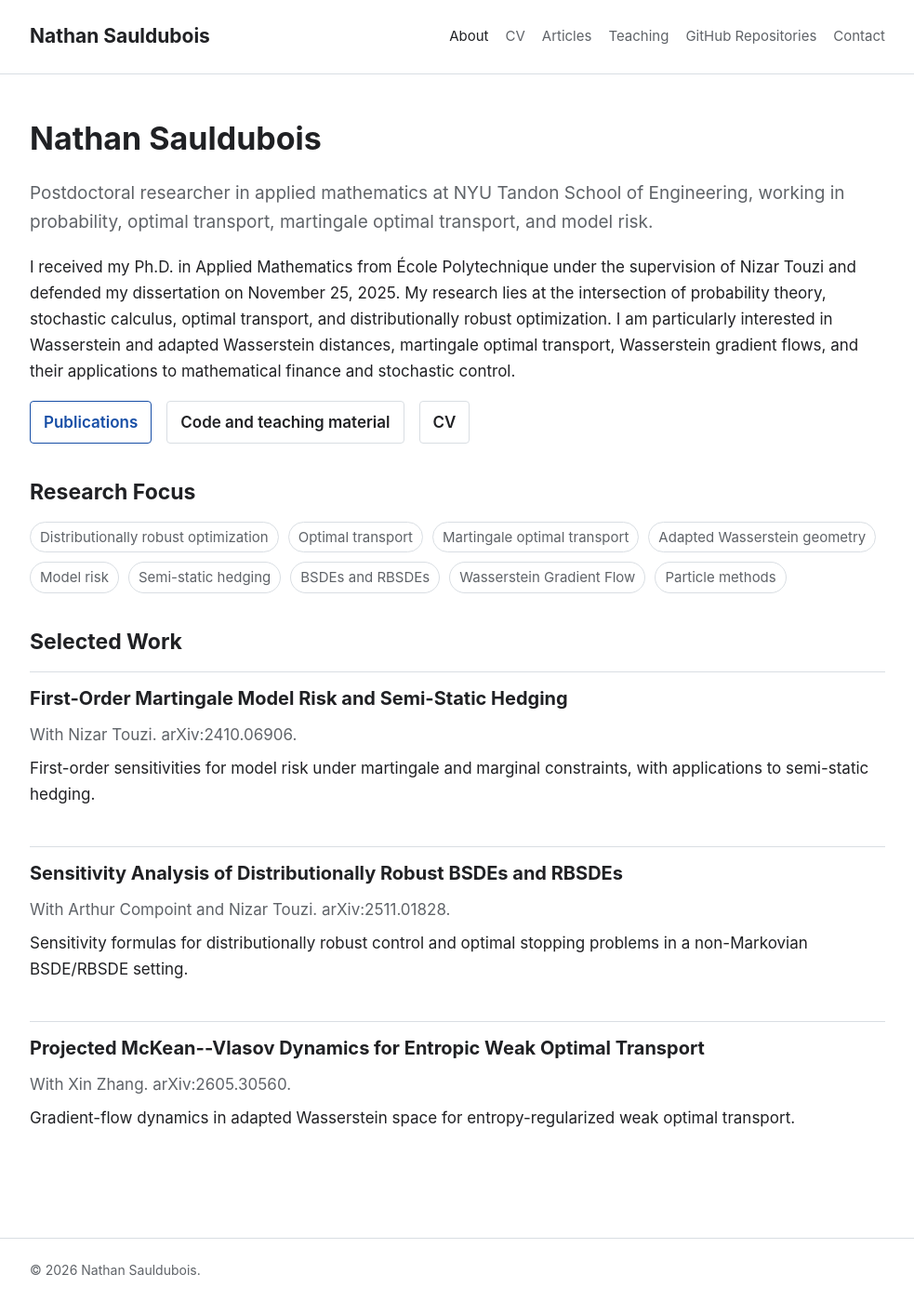
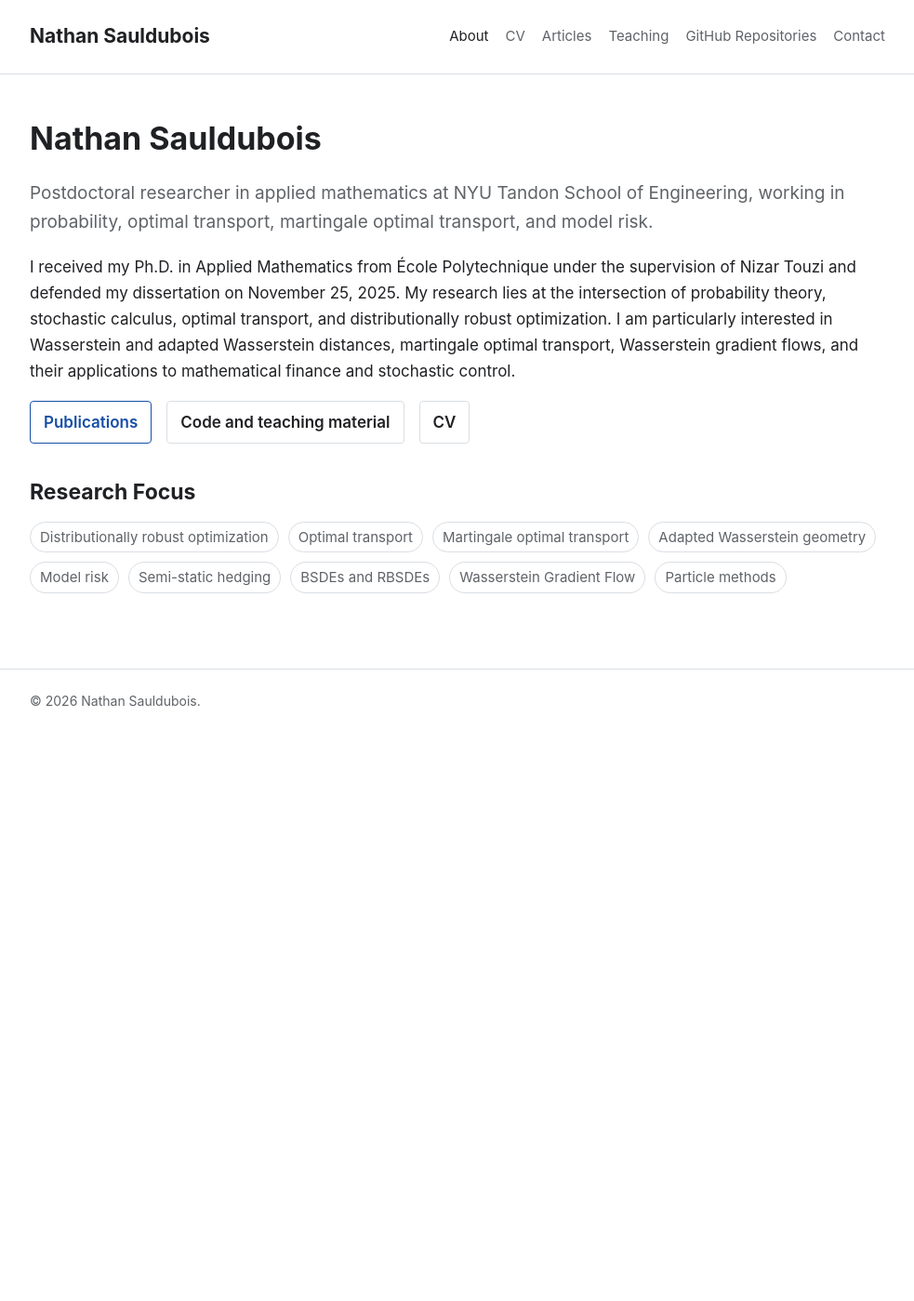
Before and after one commit to NathanSauldubois/nathansauldubois.github.io, a Jekyll site: the page built from index.md, in a window 1280 px wide. Shown: the whole page at 93% size, without its empty margins (148-1131 px from the left). Built offline with Jekyll 4.4.1, drawn with Linux system fonts in a browser that asks for light colours; after the commit the page ends 900 px from its top, so only the background shows below that.

Commit message:
Remove selected work from homepage

```diff
--- a/index.md
+++ b/index.md
@@ -29,23 +29,3 @@ I received my Ph.D. in Applied Mathematics from &Eacute;cole Polytechnique under
   <li>Wasserstein Gradient Flow</li>
   <li>Particle methods</li>
 </ul>
-
-## Selected Work
-
-<ul class="article-list compact-list">
-  <li>
-    <h2>First-Order Martingale Model Risk and Semi-Static Hedging</h2>
-    <p class="meta">With Nizar Touzi. arXiv:2410.06906.</p>
-    <p>First-order sensitivities for model risk under martingale and marginal constraints, with applications to semi-static hedging.</p>
-  </li>
-  <li>
-    <h2>Sensitivity Analysis of Distributionally Robust BSDEs and RBSDEs</h2>
-    <p class="meta">With Arthur Compoint and Nizar Touzi. arXiv:2511.01828.</p>
-    <p>Sensitivity formulas for distributionally robust control and optimal stopping problems in a non-Markovian BSDE/RBSDE setting.</p>
-  </li>
-  <li>
-    <h2>Projected McKean--Vlasov Dynamics for Entropic Weak Optimal Transport</h2>
-    <p class="meta">With Xin Zhang. arXiv:2605.30560.</p>
-    <p>Gradient-flow dynamics in adapted Wasserstein space for entropy-regularized weak optimal transport.</p>
-  </li>
-</ul>
```
